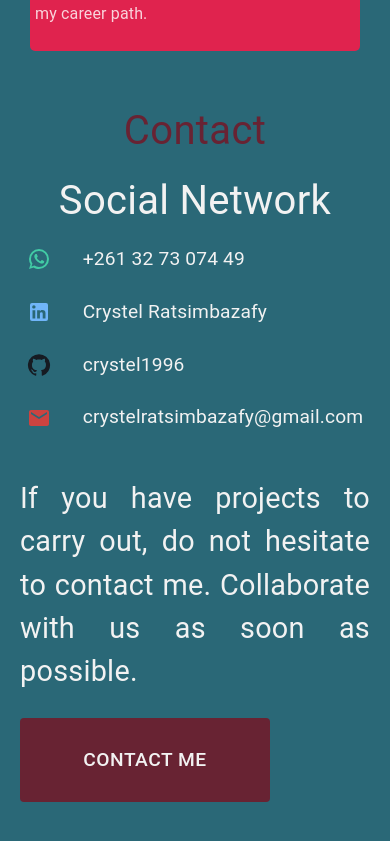
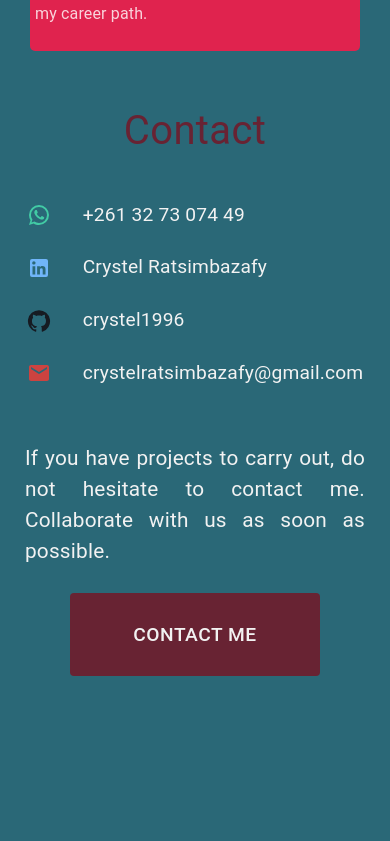
Before and after one commit to crystel1996/crystel.dev, a React (Create React App) app: page / in a window 390 px wide. Shown: the part 4185-5026 px from the top of the page. Built offline with nearby package versions, Linux system fonts and the light colour scheme.

Commit message:
fix padding

```diff
--- a/src/Components/Contact/style.module.css
+++ b/src/Components/Contact/style.module.css
@@ -17,7 +17,7 @@
 .contactItem h4 {
 
     text-align: center;
-    font-size: 2.5em;
+    font-size: 1.8em;
 }
 
 .contactItem span, .contactItem a {
@@ -41,8 +41,12 @@
 }
 
 .contactSatisfying p {
-    font-size: 1.8em;
+    font-size: 1.3em;
     text-align: justify;
+}
+
+.contactCollaborateLink {
+    margin: auto
 }
 
 .contactCollaborateLink a {
@@ -70,7 +74,7 @@
     }
 
     .contactItem {
-        padding: 0;
+        padding: 5px;
     }
 
     .contactItem:last-child {
@@ -78,4 +82,9 @@
         margin: 0 15px;
     }
 
+    .contactItem h4 {
+
+        display: none;
+    }
+
 }
```
